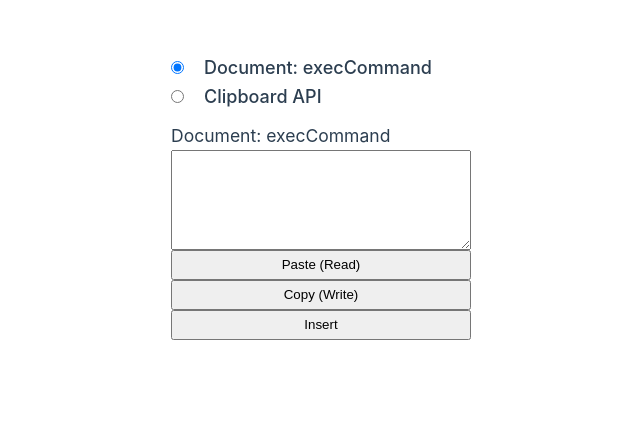
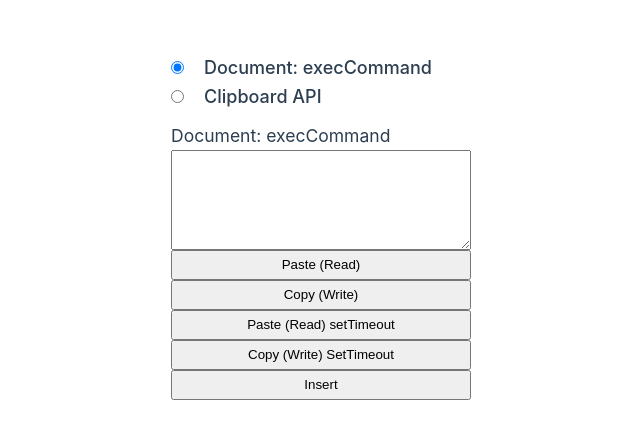
Before and after one commit to ErmachenkoBoris/holyjs-2023-autumn-clipboard, a Vue app in the folder holyjs-2023-autumn-clipboard/: page / in a window 1280 px wide. Shown: the part 112-550 px from the top of the page, without its empty margins (319-959 px from the left). Built offline with nearby package versions, Linux system fonts and the light colour scheme.

Commit message:
feat: improve demo settimeout

```diff
--- a/holyjs-2023-autumn-clipboard/src/components/ClipBoardApi.vue
+++ b/holyjs-2023-autumn-clipboard/src/components/ClipBoardApi.vue
@@ -1,10 +1,8 @@
 <script setup lang="ts">
 import { ref } from 'vue'
-
+import { TIME_DELAY} from '@/consts/consts';
 const permissionsToReadClipboardApi = ref(false);
 const permissionsToWriteClipboardApi = ref(false);
-
-const TIME_DELAY = 1300;
 
 
 const permissionState = ref('');
--- a/holyjs-2023-autumn-clipboard/src/components/ClipBoardExecCommand.vue
+++ b/holyjs-2023-autumn-clipboard/src/components/ClipBoardExecCommand.vue
@@ -1,8 +1,11 @@
 <script setup lang="ts">
+import { TIME_DELAY } from '@/consts/consts';
 import { ref } from 'vue'
 
 const clipBoardValue = ref<HTMLInputElement | null>(null);
 
+
+const errorMessage = ref(false);
 const noPasteCommand = ref(false);
 const noCopyCommand = ref(false);
 const noInsertCommand = ref(false);
@@ -20,6 +23,9 @@ const tryToReadFromClipBoard = () => {
     if(clipBoardValue.value) {
       clipBoardValue.value.focus();
       successPasteCommand.value = document.execCommand("paste");
+      if(!successPasteCommand.value) {
+        errorMessage.value = true;
+      }
     }
     return;
   }
@@ -33,9 +39,22 @@ const tryToCopyToClipBoard = () => {
     if(clipBoardValue.value) {
       clipBoardValue.value.select();
       successCopyCommand.value = document.execCommand("copy");
+      if(!successCopyCommand.value) {
+        errorMessage.value = true;
+      }
     }
     return;
   }
+}
+
+const tryToReadFromClipBoardSetTimeOut = () => {
+  resetAllMessages();
+  setTimeout(tryToReadFromClipBoard, TIME_DELAY);
+}
+
+const tryToCopyToClipBoardSetTimeOut = () => {
+  resetAllMessages();
+  setTimeout(tryToCopyToClipBoard, TIME_DELAY);
 }
 
 const tryToInsertText = () => {
@@ -45,6 +64,9 @@ const tryToInsertText = () => {
     if(clipBoardValue.value) {
       clipBoardValue.value.select();
       successInsertCommand.value = document.execCommand("insertText", false, 'I love holy js');
+      if(!successInsertCommand.value) {
+        errorMessage.value = true;
+      }
     }
     return;
   }
@@ -52,6 +74,7 @@ const tryToInsertText = () => {
 
 
 const resetAllMessages = () => {
+  errorMessage.value = false;
   noPasteCommand.value = false;
   noCopyCommand.value = false;
   noInsertCommand.value = false;
@@ -82,6 +105,18 @@ const resetAllMessages = () => {
   </button>
   <button
     class="button"
+    @click="tryToReadFromClipBoardSetTimeOut"
+  >
+    Paste (Read) setTimeout
+  </button>
+  <button
+    class="button"
+    @click="tryToCopyToClipBoardSetTimeOut"
+  >
+    Copy (Write) SetTimeout
+  </button>
+  <button
+    class="button"
     @click="tryToInsertText"
   >
     Insert
@@ -99,6 +134,12 @@ const resetAllMessages = () => {
         class="error"
       >
         Not support Paste Command
+      </p>
+      <p
+        v-if="errorMessage"
+        class="error"
+      >
+        Error
       </p>
       <p
         v-if="noCopyCommand"
--- /dev/null
+++ b/holyjs-2023-autumn-clipboard/src/consts/consts.ts
@@ -0,0 +1 @@
+export const TIME_DELAY = 1300;
--- a/holyjs-2023-autumn-clipboard/tsconfig.app.json
+++ b/holyjs-2023-autumn-clipboard/tsconfig.app.json
@@ -1,6 +1,6 @@
 {
   "extends": "@vue/tsconfig/tsconfig.dom.json",
-  "include": ["env.d.ts", "src/**/*", "src/**/*.vue"],
+  "include": ["env.d.ts", "src/**/*", "src/**/*.vue", "src/**/*.ts", "src/consts/consts.ts"],
   "exclude": ["src/**/__tests__/*"],
   "compilerOptions": {
     "composite": true,
```
